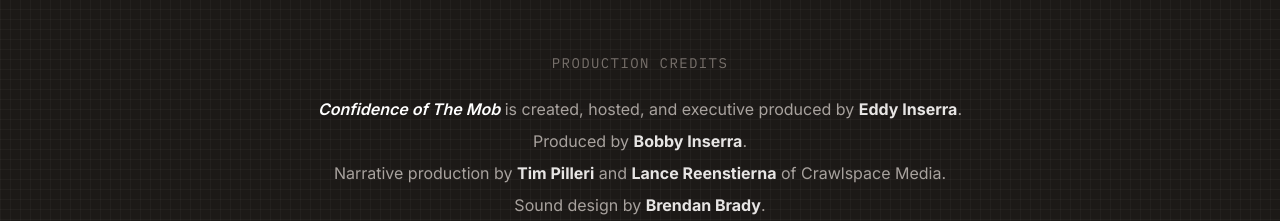
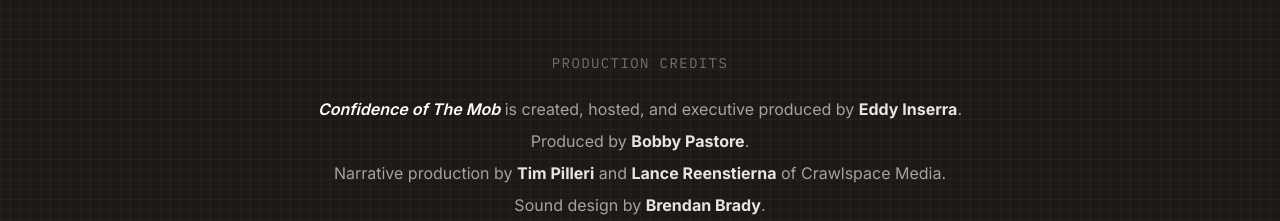
Before and after one commit to hustle247/confidence-of-the-mob-starter, a Next.js app: page /podcast in a window 1280 px wide. Shown: the part 1980-2201 px from the top of the page. Built offline with nearby package versions, Linux system fonts and the light colour scheme.

Commit message:
Fix Bobby's last name in podcast production credits

```diff
--- a/pages/podcast.js
+++ b/pages/podcast.js
@@ -25,7 +25,7 @@
         <p className="text-stone-500 font-mono-file text-sm uppercase tracking-widest mb-6">Production Credits</p>
         <div className="text-stone-400 leading-relaxed text-sm sm:text-base space-y-2">
           <p><span className="text-white font-semibold italic">Confidence of The Mob</span> is created, hosted, and executive produced by <strong className="text-stone-200 font-bold">Eddy Inserra</strong>.</p>
-          <p>Produced by <strong className="text-stone-200 font-bold">Bobby Inserra</strong>.</p>
+          <p>Produced by <strong className="text-stone-200 font-bold">Bobby Pastore</strong>.</p>
           <p>Narrative production by <strong className="text-stone-200 font-bold">Tim Pilleri</strong> and <strong className="text-stone-200 font-bold">Lance Reenstierna</strong> of Crawlspace Media.</p>
           <p>Sound design by <strong className="text-stone-200 font-bold">Brendan Brady</strong>.</p>
         </div>
```
